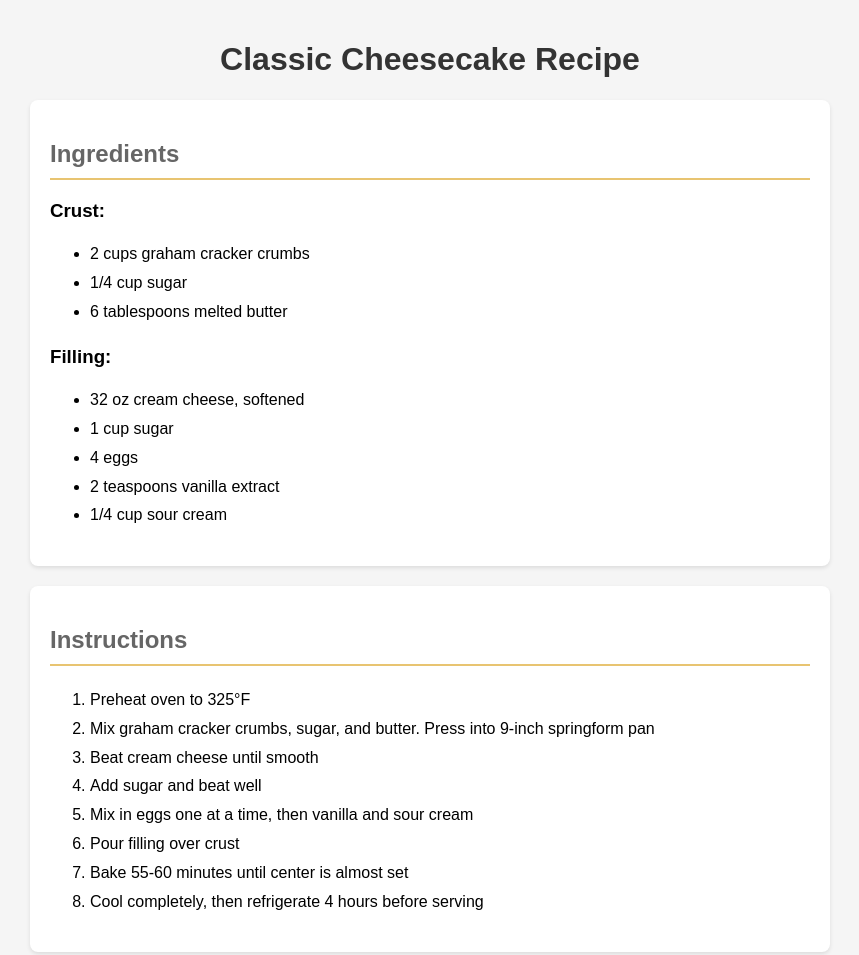
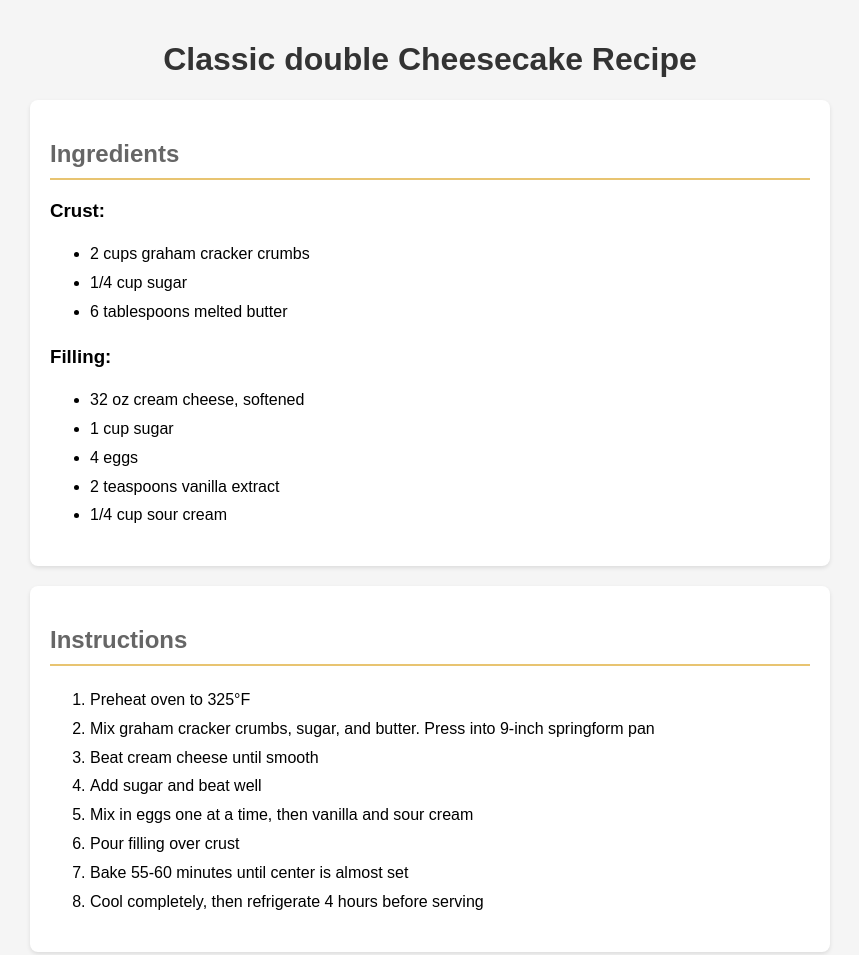
Before and after one commit to HarisN999/SoftwareDevIntro-, a plain HTML site: page Frontend/index.html in a window 1280 px wide. Shown: the top 955 px of the page, without its empty margins (210-1069 px from the left). Drawn offline with Linux system fonts and the light colour scheme.

Commit message:
Hi
A simple greeting

```diff
--- a/Frontend/index.html
+++ b/Frontend/index.html
@@ -34,7 +34,7 @@
     </style>
 </head>
 <body>
-    <h1>Classic Cheesecake Recipe</h1>
+    <h1>Classic double Cheesecake Recipe</h1>
 
     <div class="recipe-section">
         <h2>Ingredients</h2>
```
